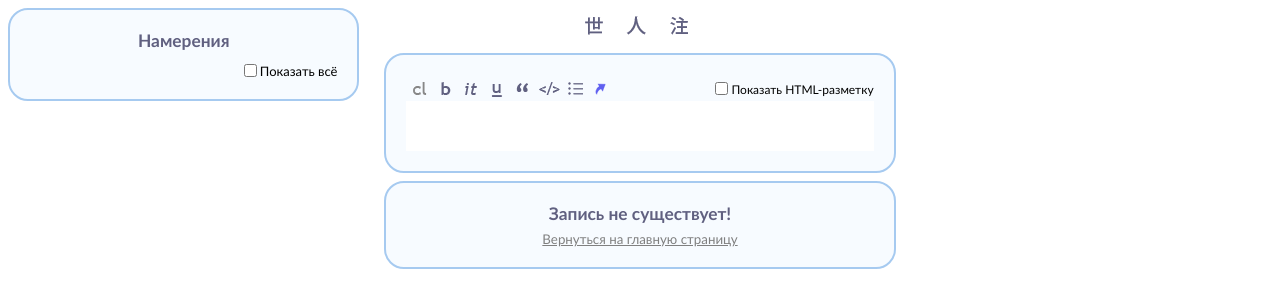
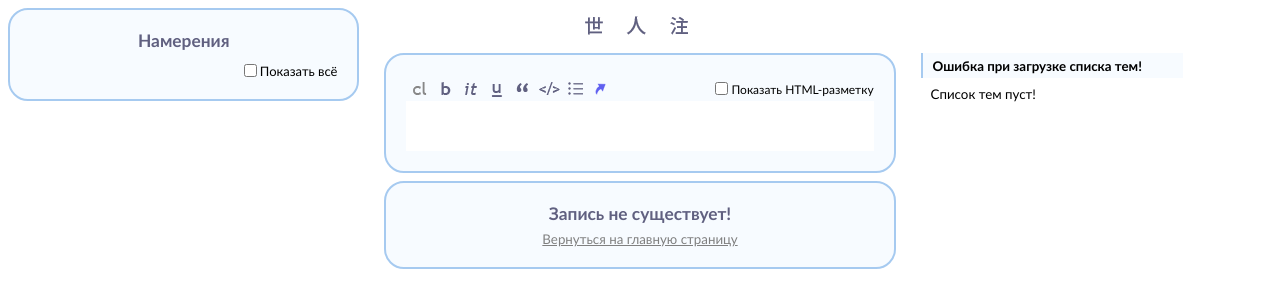
Before and after one commit to graytriangle/cabinet, a Flask app: page / in a window 1280 px wide. Shown: the top 308 px of the page. Run offline with Flask 2, Linux system fonts and the light colour scheme; data that the repository does not hold is empty; some libraries are stand-ins or nearby versions.

Commit message:
Static topic list, fix for previously broken topic links.

```diff
--- a/cabinet/functions.py
+++ b/cabinet/functions.py
@@ -7,6 +7,7 @@ from cabinet import dbsettings
 QUERY_ERR = u'Ошибка при выполнении запроса к БД!'
 NO_NOTE = u'Запись не существует!'
 EMPTY_TOPIC = u'Записей на данную тему не найдено!'
+EMPTY_TOPIC_LIST = u'Список тем пуст!'
 
 def get_db():
     db = getattr(g, '_database', None)
--- a/cabinet/main.py
+++ b/cabinet/main.py
@@ -9,10 +9,12 @@ from cabinet import app
 from cabinet import intentions as i
 from cabinet import notes as n
 from cabinet import functions as f
+from cabinet import topics as t
 from datetime import datetime
 
 app.register_blueprint(i.intentions)
 app.register_blueprint(n.notes)
+app.register_blueprint(t.topics)
 
 @app.context_processor
 def inject_now():
@@ -20,7 +22,7 @@ def inject_now():
 
 @app.route('/')
 def main_page():
-    return render_template('master.html', notes=n.get_notes(), showtypes=True, todo=i.get_current_intentions())
+    return render_template('master.html', notes=n.get_notes(), showtypes=True, todo=i.get_current_intentions(), topics=t.get_topics())
 
 @app.route('/', methods=['POST'])
 def my_form_post():
--- a/cabinet/notes.py
+++ b/cabinet/notes.py
@@ -7,6 +7,7 @@ import psycopg2
 from cabinet import app
 from cabinet import functions as f
 from cabinet import intentions as i
+from cabinet import topics as t
 
 notes = Blueprint('notes', __name__, template_folder='templates')
 
@@ -19,7 +20,7 @@ def show_post(post_id):
     # show the post with the given id, the id is an uuid
     # you can also return single post with ajax, see below
     result = get_notes('', " where n.uid = '%s' " % post_id)
-    return render_template('master.html', notes=result, showtypes=True, todo=i.get_current_intentions())
+    return render_template('master.html', notes=result, showtypes=True, todo=i.get_current_intentions(), topics=t.get_topics())
 
 @notes.route('/notes', methods=['GET'])
 def notes_load(post_id=None):
@@ -64,12 +65,12 @@ def get_notes(join='', where=''):
             order by created desc;""" % (join, where)
     try:
         cur.execute(sql)
-        notes = f.dictfetchall(cur)
-        if not notes:
-            notes = [{'error': f.NO_NOTE, 'details': ''}]
+        result = f.dictfetchall(cur)
+        if not result:
+            result = [{'error': f.NO_NOTE, 'details': ''}]
     except psycopg2.Error as e:
         f.get_db().rollback()
-        notes = [{'error': f.QUERY_ERR, 'details': str(e)}]
+        result = [{'error': f.QUERY_ERR, 'details': str(e)}]
     finally:
         cur.close()
-    return notes
+    return result
--- /dev/null
+++ b/cabinet/static/css/rightcol.css
@@ -0,0 +1,23 @@
+.searchbar {
+    height: 35px;
+    margin-bottom: 10px;
+}
+
+.rc_topic {
+    font-family: "Trebuchet MS", Helvetica, sans-serif;
+    font-size: 10pt;
+    padding-left: 10px;
+    max-width: 250px;
+    min-height: 25px;
+    margin-bottom: 3px;
+    display: flex;
+    justify-content: center;
+    align-content: center;
+    flex-direction: column;
+}
+
+.rc_current_topic {
+    border-left: 2px solid #a6caf0;
+    background-color: #f7fbff;
+    font-weight: bold;
+}
--- a/cabinet/templates/master.html
+++ b/cabinet/templates/master.html
@@ -8,6 +8,7 @@
         <link rel='stylesheet' type='text/css' href= {{url_for('static', filename='css/post.css')}}>
         <link rel='stylesheet' type='text/css' href= {{url_for('static', filename='css/newpost.css')}}>
         <link rel='stylesheet' type='text/css' href= {{url_for('static', filename='css/todo.css')}}>
+        <link rel='stylesheet' type='text/css' href= {{url_for('static', filename='css/rightcol.css')}}>
         <script type="text/javascript" src={{url_for('static', filename='richtext/rich-text-editor.js')}}></script>
         <link rel="stylesheet" type="text/css" href={{url_for('static', filename='richtext/rich-text-editor.css')}}>
     </head>
@@ -345,6 +346,32 @@
                 ajax('GET', '/intent/reload?all=' + all, intent_cb_ok, intent_cb_error);
             }
 
+            function display_topic(topic) {
+                // AJAX reloading of the notes block
+
+                var topic_callback_ok = function(response){
+                    // callback to execute on successful note loading
+
+                    var postsparent = document.getElementById("maincol");
+                    var oldlist = document.getElementById("notes_content");
+                    postsparent.removeChild(oldlist);
+                    var wrapper = document.createElement('div');
+                    wrapper.id = 'notes_content';
+                    wrapper.innerHTML = response;
+                    postsparent.appendChild(wrapper);
+                };
+
+                var topic_callback_error = function(status){
+                    // callback to execute on unsuccessful note loading
+                    if (status !== null) {
+                        alert("Ошибка сервера при обновлении списка записей: " + status);
+                    }
+                };
+
+                var address = '/notes?topic=' + topic;
+                ajax('GET', address, topic_callback_ok, topic_callback_error);
+            }
+
             function display_type(section) {
                 // wrapper for switching displayed note types
                 var prevtype = document.getElementsByClassName("section_selected")[0];
@@ -574,7 +601,8 @@
             </div>
 
             <div id="rightcol">
-
+                <div class="searchbar"></div>
+                {% include "topics.html" %}
             </div>
         </div>
 
--- a/cabinet/templates/notes.html
+++ b/cabinet/templates/notes.html
@@ -44,7 +44,7 @@
                 <div class="smallicon topic" title="Темы"></div>
                 <div class="tags">
                 {% for topic in record['topics'].split(',') %}
-                    <a href="#" onclick="notes_load('all', '{{topic}}'); return false;">{{topic}}</a>{% if not loop.last %},{% endif %}
+                    <a href="#" onclick="display_topic('{{topic}}'); return false;">{{topic}}</a>{% if not loop.last %},{% endif %}
                 {% endfor %}
                 </div>
             {% endif %}
--- /dev/null
+++ b/cabinet/templates/topics.html
@@ -0,0 +1,12 @@
+<script>
+
+</script>
+
+{% for record in topics %}
+    {% if record.error %}
+        <div class="rc_topic rc_current_topic">Ошибка при загрузке списка тем!</div>
+        <div class="rc_topic">{{record.error}}</div>
+    {% else %}
+        <div class="rc_topic">{{record.name}}</div>
+    {% endif %}
+{% endfor %}
--- /dev/null
+++ b/cabinet/topics.py
@@ -0,0 +1,28 @@
+# -*- coding: utf-8 -*-
+
+from flask import Blueprint
+from flask import request
+from flask import render_template
+import psycopg2
+from cabinet import app
+from cabinet import functions as f
+
+topics = Blueprint('topics', __name__, template_folder='templates')
+
+def get_topics():
+    cur = f.get_db().cursor()
+    sql = """\
+            select uid, name
+            from topics
+            order by name;"""
+    try:
+        cur.execute(sql)
+        result = f.dictfetchall(cur)
+        if not result:
+            result = [{'error': f.EMPTY_TOPIC_LIST, 'details': ''}]
+    except psycopg2.Error as e:
+        f.get_db().rollback()
+        result = [{'error': f.QUERY_ERR, 'details': str(e)}]
+    finally:
+        cur.close()
+    return result
```
